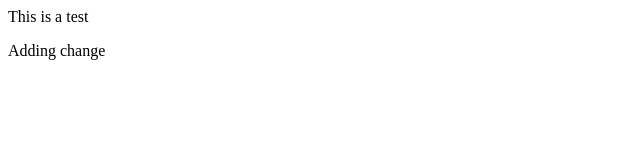
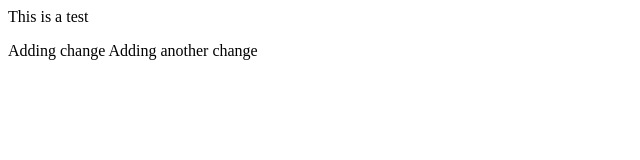
Before and after one commit to jbpark0509/git-test-3, a plain HTML site: page index.html in a window 1280 px wide. Shown: the whole page, without its empty margins (0-640 px from the left). Drawn offline with Linux system fonts and the light colour scheme.

Commit message:
Adding another change

```diff
--- a/index.html
+++ b/index.html
@@ -1,4 +1,5 @@
 <html>
   <p>This is a test</p>
   <a>Adding change</a>
+  <a>Adding another change</a>
 </html>
```
